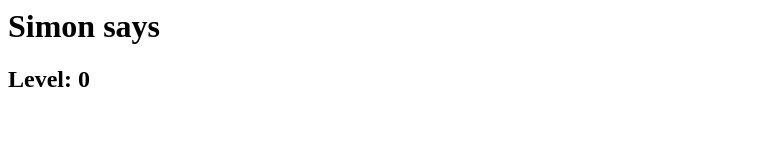
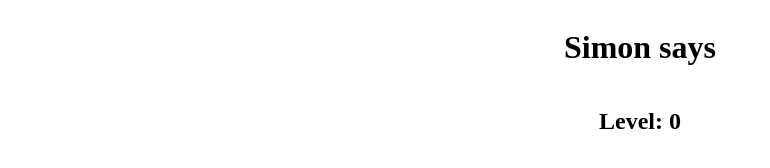
Before and after one commit to SelimChehwane/Simon-says, a plain HTML site: page Simon says.html in a window 1280 px wide. Shown: the whole page, without its empty margins (0-770 px from the left). Drawn offline with Linux system fonts and the light colour scheme.

Commit message:
Adding css file

```diff
--- a/Simon says.html
+++ b/Simon says.html
@@ -1,5 +1,16 @@
-<html><!DOCTYPE html>
-<html lang="eng">
-    <h1>Simon says</h1>
-    <h2>Level: 0</h2>
+<html>
+  <!DOCTYPE html>
+  <html lang="eng">
+    <head>
+      <meta charset="UTF-8" />
+      <title>CSS Selectors</title>
+      <link rel="stylesheet" href="styles.css" />
+    </head>
+    <body>
+      <div class="header">
+        <h1>Simon says</h1>
+        <h2>Level: 0</h2>
+      </div>
+    </body>
+  </html>
 </html>
--- /dev/null
+++ b/styles.css
@@ -0,0 +1,5 @@
+.header{
+    display: flex;
+    flex-direction: column;
+    align-items: center;
+}
```
